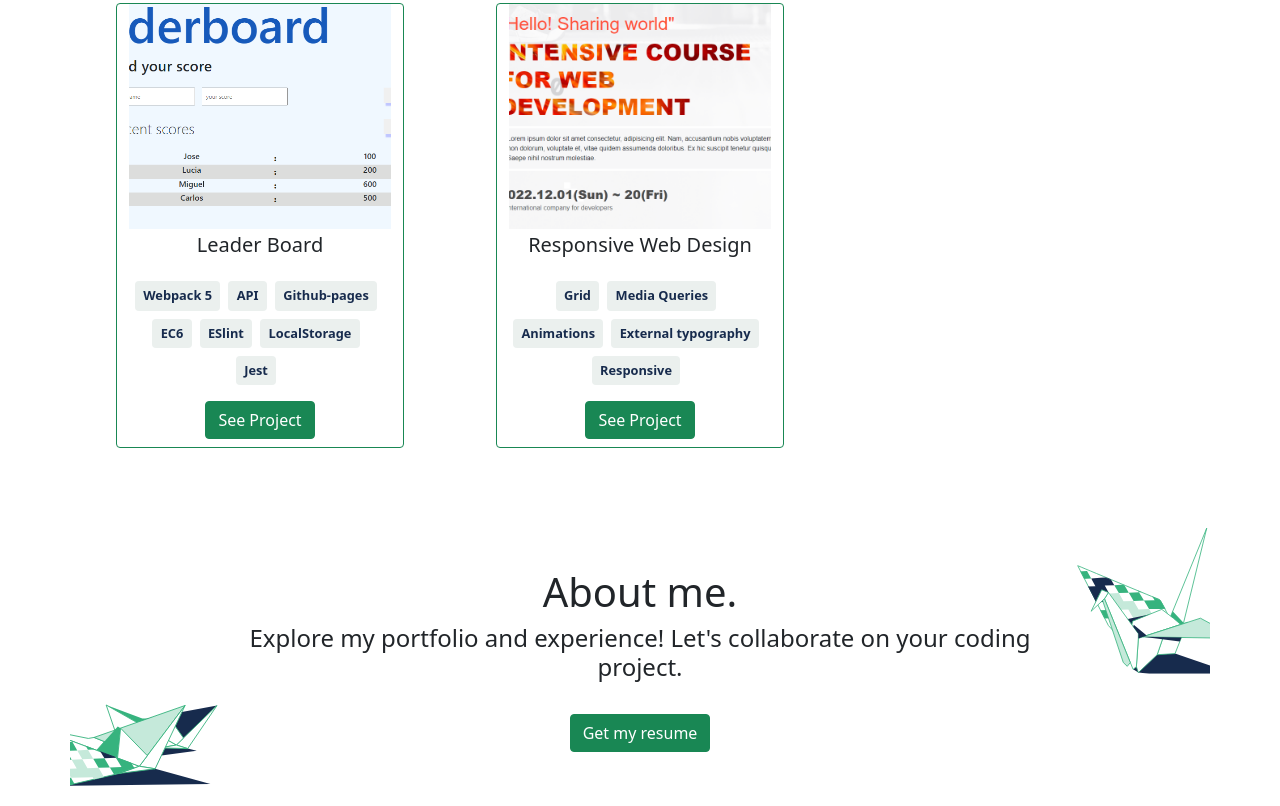
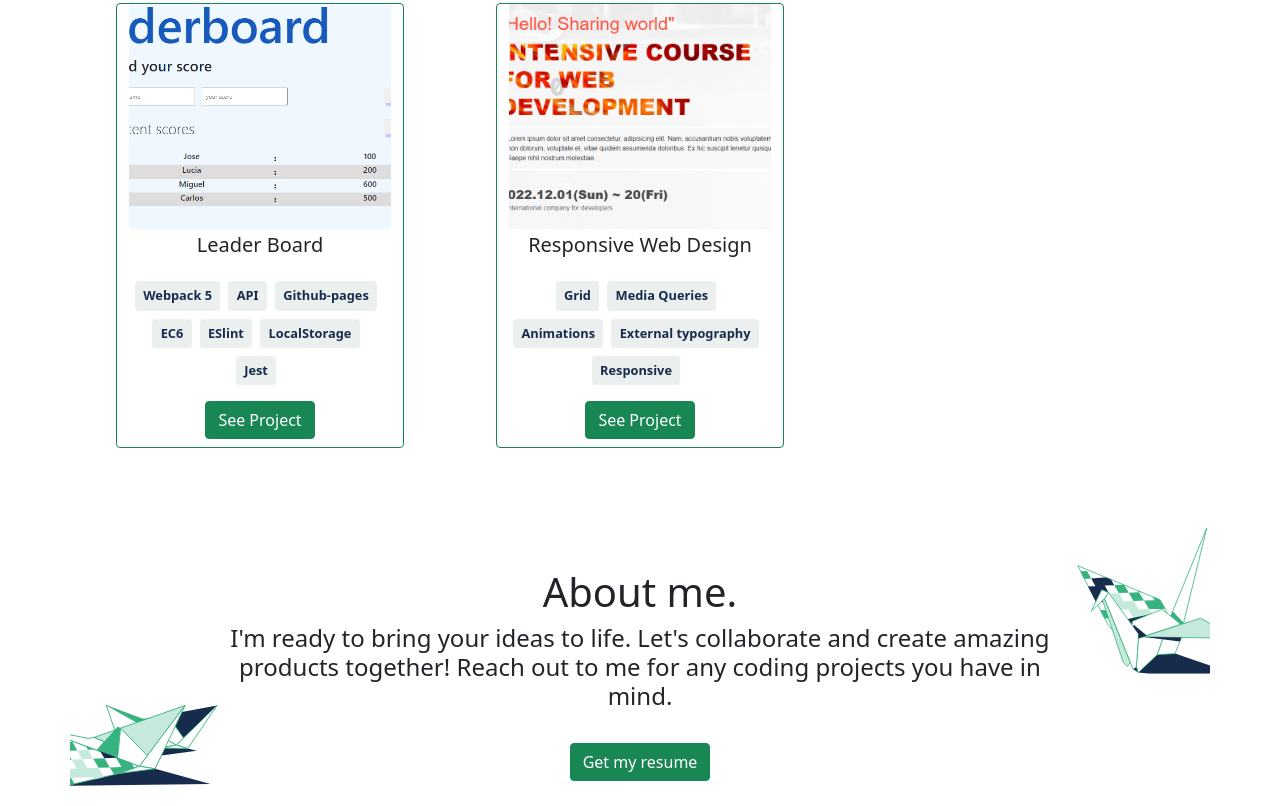
Before and after one commit to J2ZROMERO/portfolio, a website built with webpack: page src/template.html in a window 1280 px wide. Shown: the part 1994-2800 px from the top of the page. Built offline with nearby package versions, Linux system fonts and the light colour scheme.

```diff
--- a/src/template.html
+++ b/src/template.html
@@ -44,7 +44,7 @@
       <br> & <br> <span> Software Engineer.</span>
     </h1>
     <h3 class="presentation__speach text-center pt-1 social">
-      I can assist with product development, feature implementation, and website creation.</h3>
+      Let's transform your ideas into exceptional products! </h3>
     <ul class="presentation__icons d-flex pt-5">
       <li class="presentation__icons__list--style">
         <a href="https://github.com/J2ZROMERO" target="_blank" rel="noopener">
@@ -88,8 +88,9 @@
   <div class="container d-flex about-me align-items-center flex-column">
     <div class="w-75 text-center about-me__resume">
       <h1 class="about fw-400 pt-4 text-center">About me.
-        <h2 class="text-center fw-light fs-4">Explore my portfolio and experience! Let's collaborate on your coding
-          project.
+        <h2 class="text-center fw-light fs-4">I'm ready to bring your ideas to life.
+          Let's collaborate and create amazing products together! Reach out to me for any coding projects you have in
+          mind.
         </h2>
         <a href="https://docs.google.com/document/d/1gWU_UjR5eV5SmN_2n4d-losm4PP6SvWo89orMR9ytjk/edit?usp=sharing"
           target="_blank" class="btn btn-success mt-4" rel="noopener">Get my resume</a>
```
Also changed, not shown: dist/index.html, 2 other files.
